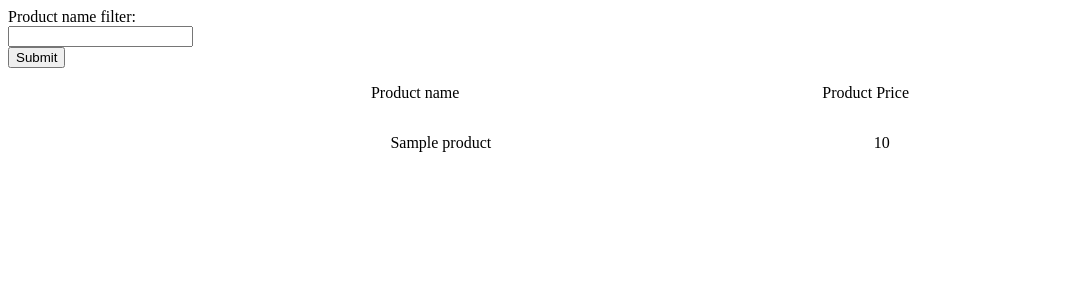
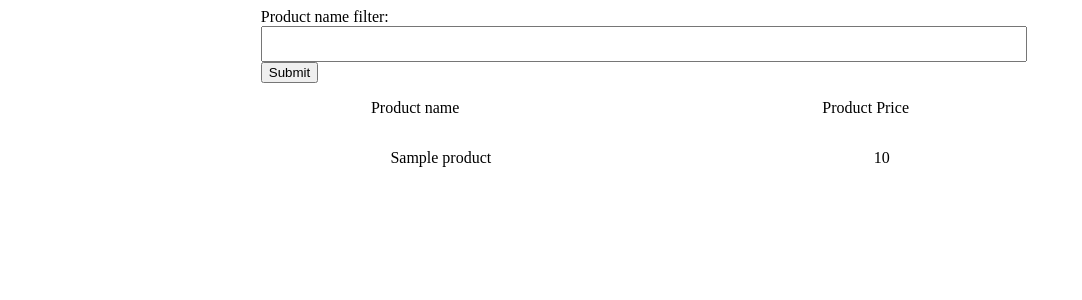
Before and after one commit to caidenceus/sql-injection-labs, a PHP site: page / in a window 1280 px wide. Shown: the top 300 px of the page, without its empty margins (0-1082 px from the left). Run offline with PHP 8.4, Linux system fonts and the light colour scheme; tables that the repository leaves empty or names only in its code hold one stand-in row (values such as "Sample post").

Commit message:
Add basic CSS

```diff
--- a/where-clause-injection/index.php
+++ b/where-clause-injection/index.php
@@ -23,11 +23,13 @@ function data_row(string $product_name, string $product_price) {
   </head>
   <body>
 
-    <form method="post">
-      <label for="filter">Product name filter:</label><br>
-      <input type="text" id="filter" name="filter"><br>
-      <input type="submit" value="Submit">
-    </form>
+    <div class="form-container">
+      <form method="post">
+        <label for="filter">Product name filter:</label><br>
+        <input type="text" id="filter" name="filter"><br>
+        <input type="submit" value="Submit">
+      </form>
+    </div>
 
 <?php
 data_row('Product name', 'Product Price');
--- a/where-clause-injection/main.css
+++ b/where-clause-injection/main.css
@@ -1,3 +1,17 @@
+.form-container {
+  display: flex;
+  justify-content: center;
+}
+
+form {
+  width: 60%;
+}
+
+input[type=text] {
+  width: 100%;
+  height: 30px;
+}
+
 .data-container {
   display: flex;
   justify-content: space-evenly;
```
